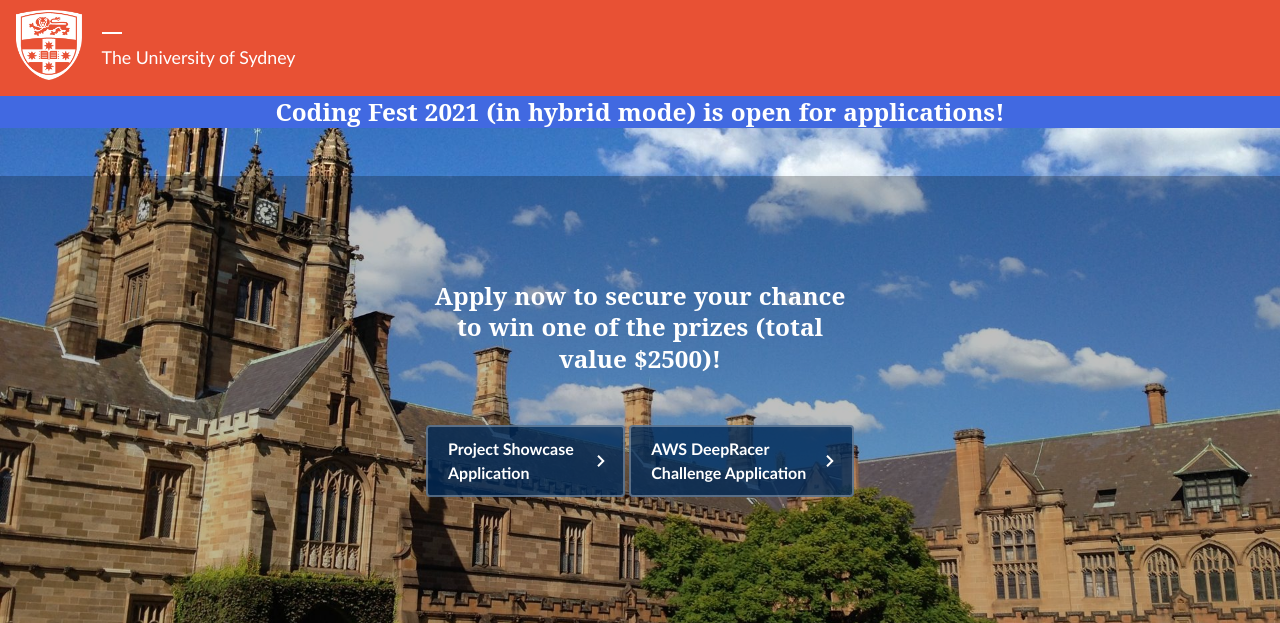
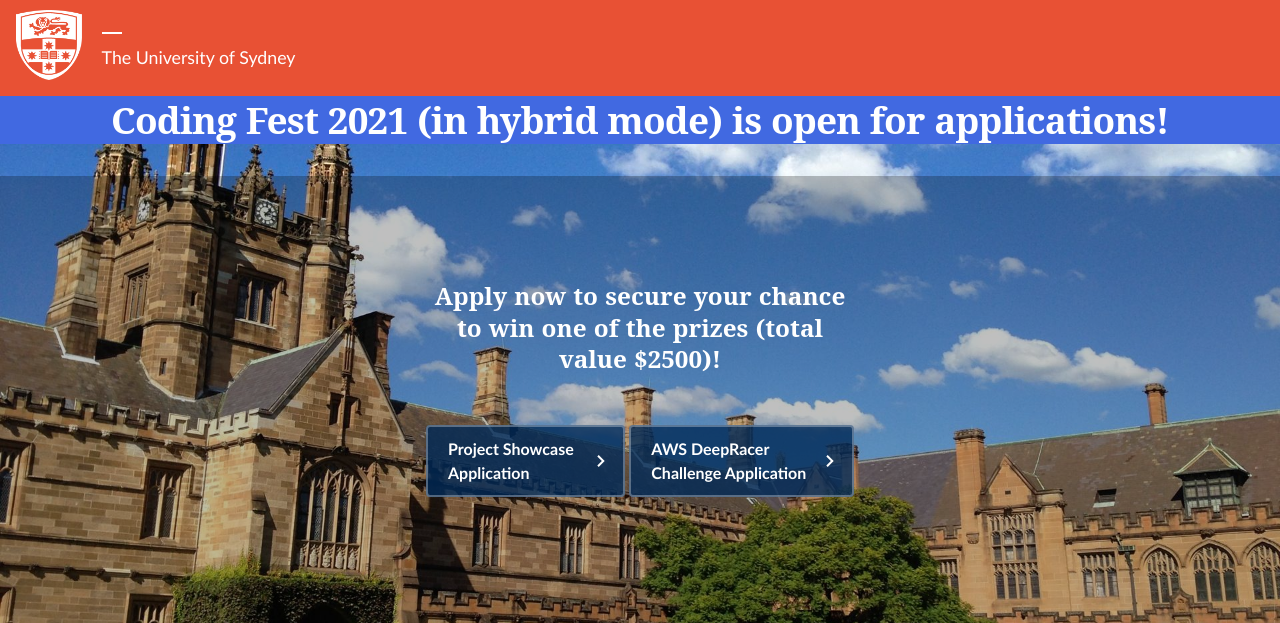
Before and after one commit to codingfestsydney/codingfestWeb, a Jekyll site: the page built from index.md, in a window 1280 px wide. Shown: the top 623 px of the page. Built offline with Jekyll 4.4.1, drawn with Linux system fonts in a browser that asks for light colours; our own code applies the rules of GitHub Pages for plain Markdown files; grey boxes are pictures that could not be loaded.

Commit message:
Update default.html

```diff
--- a/_layouts/default.html
+++ b/_layouts/default.html
@@ -492,7 +492,7 @@
       <div id="a3632473" role="img" aria-label="" class="page-header__darken--o25"
         style="background-image: url('/codingfestWeb/assets/files/usyd_background.jpeg');">
         <div class="title-container">
-          <h1 class="shim-mb2 heading-card" style="text-align: center;color: white;background-color: royalblue;">Coding Fest 2021 (in hybrid mode) is open for applications!
+          <h1 style="text-align: center;color: white;background-color: royalblue;">Coding Fest 2021 (in hybrid mode) is open for applications!
 
         </div>
         </h1>
```
